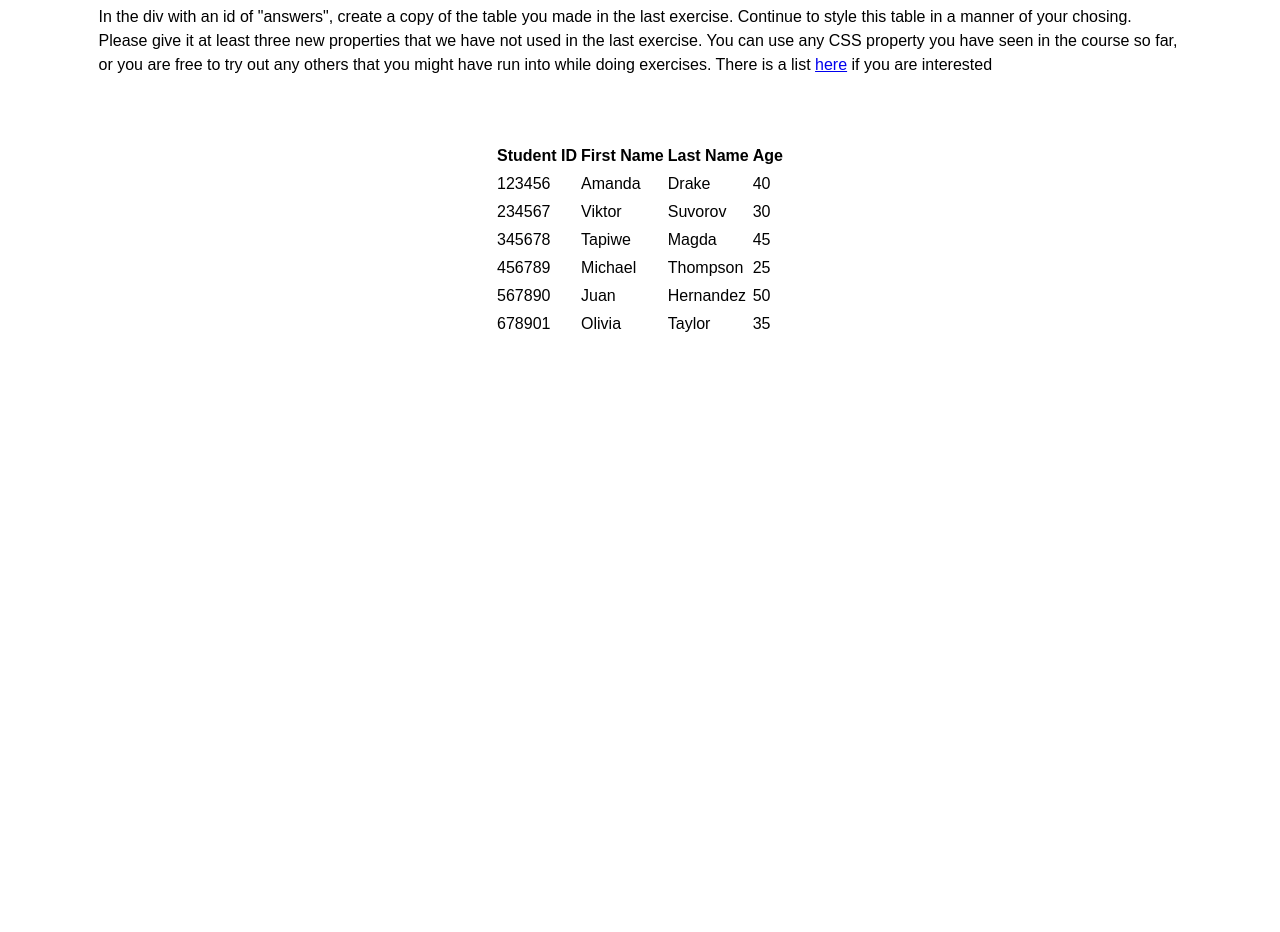
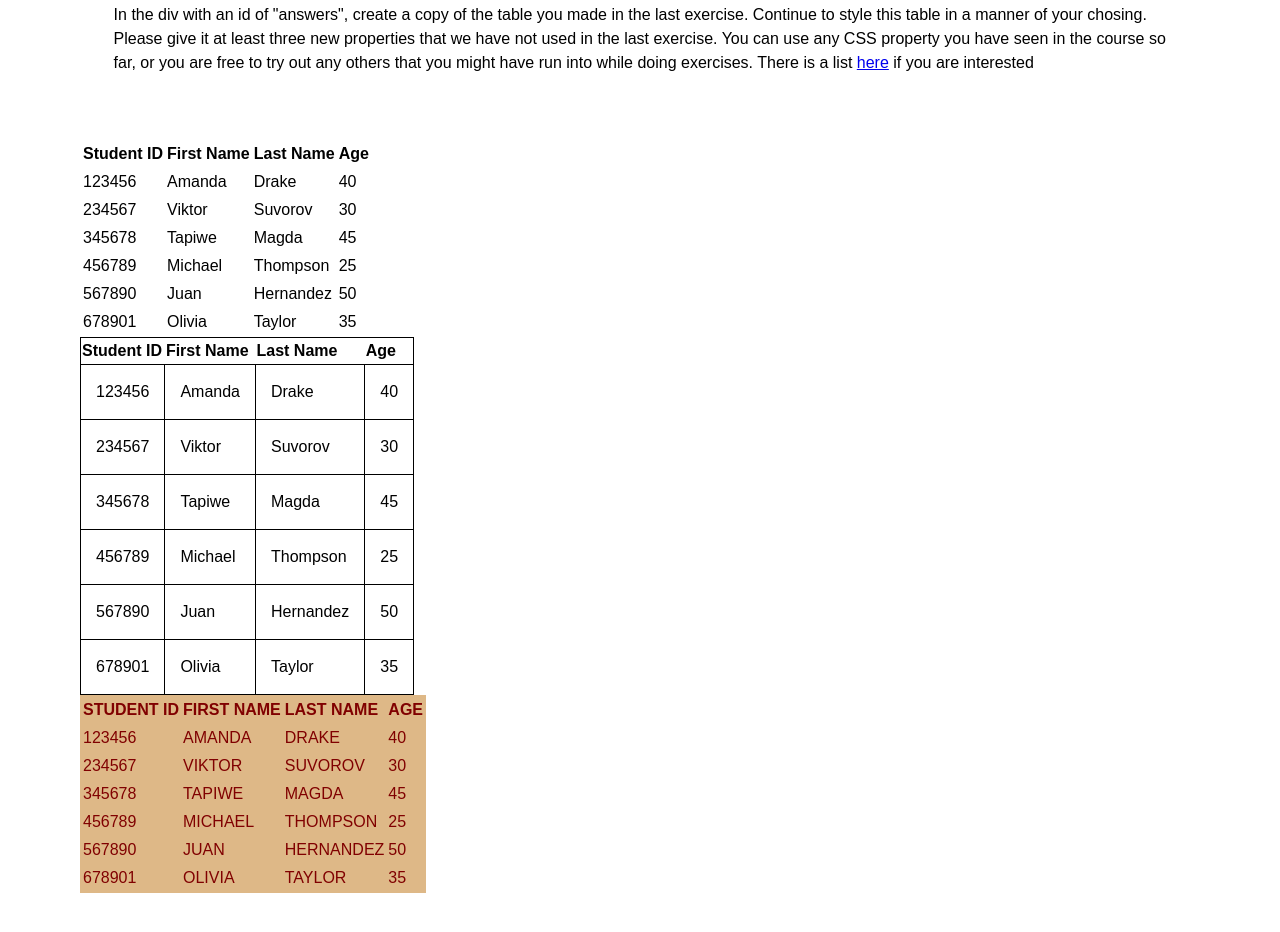
Before and after one commit to YWCANWIL-TechLab/module3-more-html-elements-GrahamEichstaedt, a plain HTML site: page exercises/ex3.html in a window 1280 px wide. Shown: the part 728-1660 px from the top of the page. Before the commit the page ends 1131 px from the top, so only its background shows below. Drawn offline with Linux system fonts and the light colour scheme.

Commit message:
Module 3 Exercise Solutions

```diff
--- a/exercises/ex3.html
+++ b/exercises/ex3.html
@@ -8,6 +8,20 @@
         <meta name="viewport" content="width=device-width, initial-scale=1">
         <link rel="icon" href="../images/logo_ywca_32by32.png">
         <link rel="stylesheet" href="../styles/index.css">
+        <style>
+            #t2, .td-2, .tr-2 {
+                border: 1px solid black;
+                border-collapse: collapse;
+                padding: 15px;;
+                text-align: left;
+            }
+
+            #t3, .td-3, .tr-3 {
+                background-color: burlywood;
+                color: maroon;
+                text-transform: uppercase;
+            }
+        </style>
     </head>
     <body>
         <div id="header" class="container">
@@ -86,6 +100,94 @@
                     <td>35</td>
                 </tr>
             </table>
+            <table id="t2">
+                <tr class="tr-2">
+                    <th class="th-2">Student ID</th>
+                    <th class="th-2">First Name</th>
+                    <th class="th-2">Last Name</th>
+                    <th class="th-2">Age</th>
+                </tr>
+                <tr class="tr-2">
+                    <td class="td-2">123456</td>
+                    <td class="td-2">Amanda</td>
+                    <td class="td-2">Drake</td>
+                    <td class="td-2">40</td>
+                </tr>
+                <tr class="tr-2">
+                    <td class="td-2">234567</td>
+                    <td class="td-2">Viktor</td>
+                    <td class="td-2">Suvorov</td>
+                    <td class="td-2">30</td>
+                </tr>
+                <tr class="tr-2">
+                    <td class="td-2">345678</td>
+                    <td class="td-2">Tapiwe</td>
+                    <td class="td-2">Magda</td>
+                    <td class="td-2">45</td>
+                </tr>
+                <tr class="tr-2">
+                    <td class="td-2">456789</td>
+                    <td class="td-2">Michael</td>
+                    <td class="td-2">Thompson</td>
+                    <td class="td-2">25</td>
+                </tr>
+                <tr class="tr-2">
+                    <td class="td-2">567890</td>
+                    <td class="td-2">Juan</td>
+                    <td class="td-2">Hernandez</td>
+                    <td class="td-2">50</td>
+                </tr>
+                <tr class="tr-2">
+                    <td class="td-2">678901</td>
+                    <td class="td-2">Olivia</td>
+                    <td class="td-2">Taylor</td>
+                    <td class="td-2">35</td>
+                </tr>
+            </table>
+            <table id="t3">
+                <tr class="tr-3">
+                    <th class="th-3">Student ID</th>
+                    <th class="th-3">First Name</th>
+                    <th class="th-3">Last Name</th>
+                    <th class="th-3">Age</th>
+                </tr>
+                <tr class="tr-3">
+                    <td class="td-3">123456</td>
+                    <td class="td-3">Amanda</td>
+                    <td class="td-3">Drake</td>
+                    <td class="td-3">40</td>
+                </tr>
+                <tr class="tr-3">
+                    <td class="td-3">234567</td>
+                    <td class="td-3">Viktor</td>
+                    <td class="td-3">Suvorov</td>
+                    <td class="td-3">30</td>
+                </tr>
+                <tr class="tr-3">
+                    <td class="td-3">345678</td>
+                    <td class="td-3">Tapiwe</td>
+                    <td class="td-3">Magda</td>
+                    <td class="td-3">45</td>
+                </tr>
+                <tr class="tr-3">
+                    <td class="td-3">456789</td>
+                    <td class="td-3">Michael</td>
+                    <td class="td-3">Thompson</td>
+                    <td class="td-3">25</td>
+                </tr>
+                <tr class="tr-3">
+                    <td class="td-3">567890</td>
+                    <td class="td-3">Juan</td>
+                    <td class="td-3">Hernandez</td>
+                    <td class="td-3">50</td>
+                </tr>
+                <tr class="tr-3">
+                    <td class="td-3">678901</td>
+                    <td class="td-3">Olivia</td>
+                    <td class="td-3">Taylor</td>
+                    <td class="td-3">35</td>
+                </tr>
+            </table>
         </div>
 
         <script src="" async defer></script>
--- a/styles/index.css
+++ b/styles/index.css
@@ -8,6 +8,7 @@ html {
 
 .container {
     margin: 5%;
+    padding-inline: 1rem;
     text-align: left;
 }
 
@@ -38,7 +39,7 @@ html {
 } */
 
 #answers {
-    display: flex;
+    display: block;
     justify-content: center;
 }
 
```
Also changed, not shown: exercises/ex2.html (+4 -2 lines), exercises/ex4.html (+40 -1 lines).
